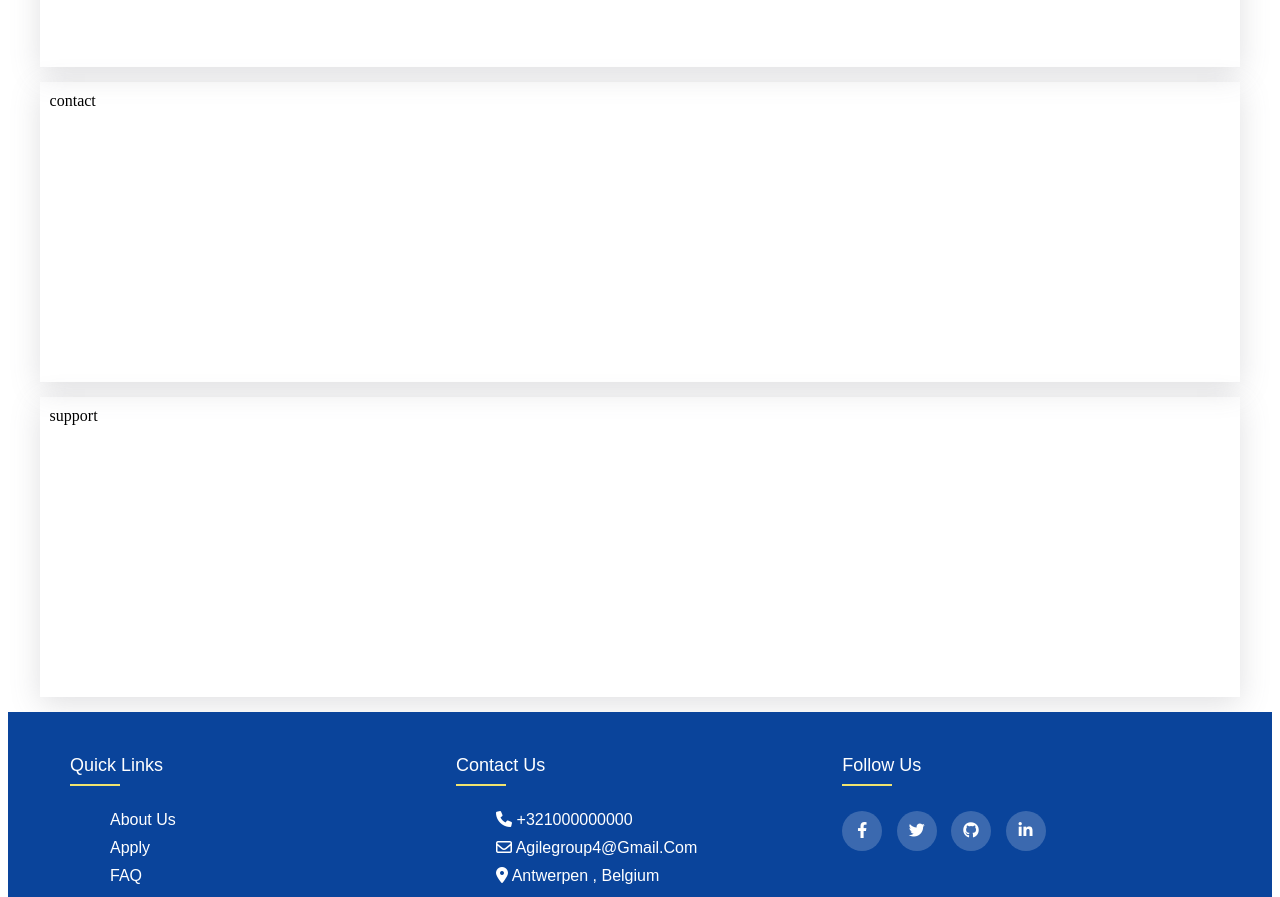
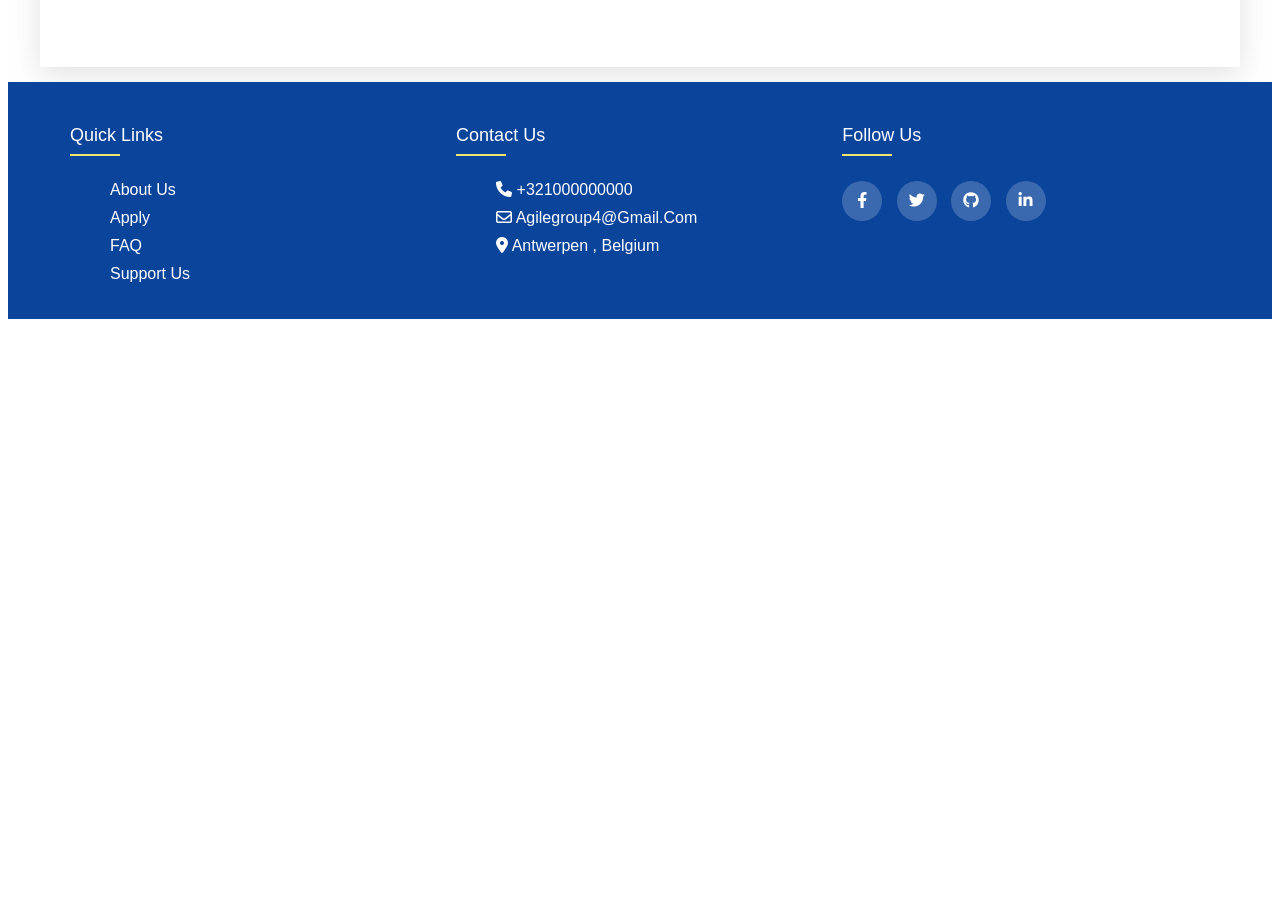
Before and after one commit to lab-antwerp-1/hackyourfuture-group4, a website: page index.html in a window 1280 px wide. Shown: the part 3742-4639 px from the top of the page. After the commit the page ends 4069 px from the top, so only its background shows below. Drawn offline with Linux system fonts and the light colour scheme; a web font is replaced by a local one.

Commit message:
Update index.html

```diff
--- a/index.html
+++ b/index.html
@@ -332,8 +332,6 @@
           </div>
         </div>
       </section>
-      <section class="contact common">contact</section>
-      <section class="support common">support</section>
     </main>
     <footer class="footer">
       <div class="container">
```
